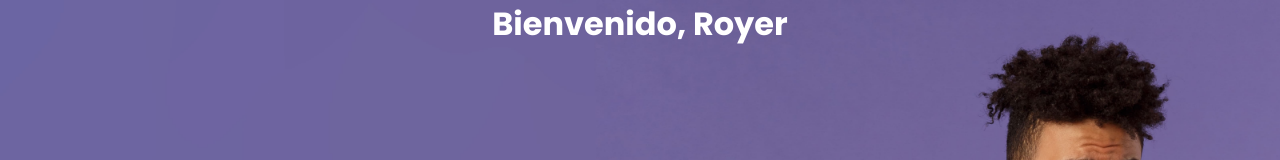
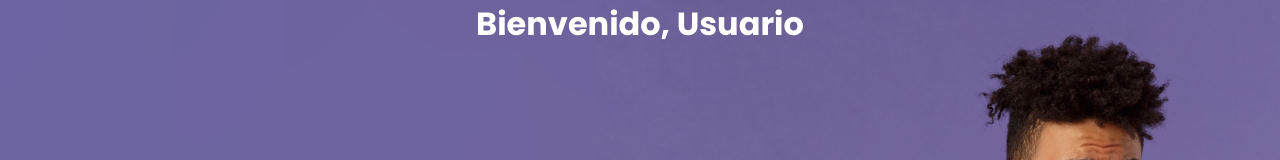
Before and after one commit to lasele2025/pqrs-fastapi-react, a React (Vite) app: page /PanelUsuario in a window 1280 px wide. Shown: the top 160 px of the page. Built offline with nearby package versions, Linux system fonts and the light colour scheme.

Commit message:
Update PanelUsuario.jsx

```diff
--- a/src/Components/panelUsuario/PanelUsuario.jsx
+++ b/src/Components/panelUsuario/PanelUsuario.jsx
@@ -3,7 +3,7 @@ import { Link } from 'react-router-dom';
 import './PanelUsuario.css';
 
 export default function Dashboard() {
-  const username = "Royer";
+  const username = "Usuario";
 
   return (
     <div className="panelusuario">
```
